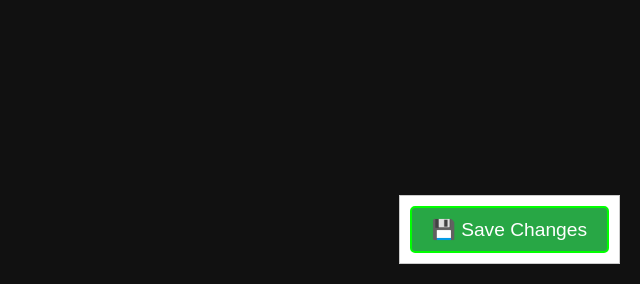
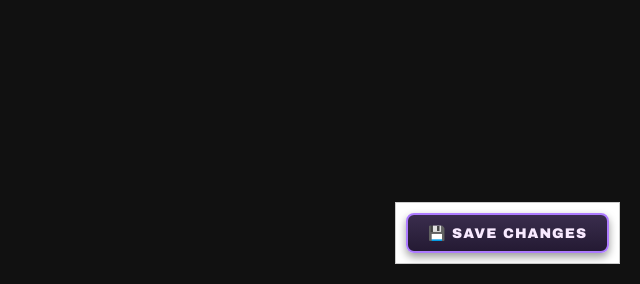
Before and after one commit to d870839/balatro, a Flask app: page /admin/jokers in a window 1280 px wide. Shown: the part 2316-2600 px from the top of the page, without its empty margins (640-1280 px from the left). Run offline with Flask 3, Linux system fonts and the light colour scheme; the visitor is signed in with stand-in values (Sample User, id 1); data comes from the database, SQL or seed files in the repository.

Commit message:
Updated button styline

```diff
--- a/static/style.css
+++ b/static/style.css
@@ -91,17 +91,30 @@ td {
 }
 
 button {
-    font-size: 1.2em;
+    background: linear-gradient(to bottom, #3a2d4d, #241a33);
+    color: #f8e9ff;
+    font-family: 'Arial Black', sans-serif;
+    font-size: 14px;
     padding: 10px 20px;
-    background-color: #28a745;
-    border: 2px solid #0f0;
-    color: white;
+    border: 2px solid #ad7bff;
+    border-radius: 8px;
     cursor: pointer;
-    border-radius: 5px;
+    box-shadow: 0 4px 8px rgba(0, 0, 0, 0.4);
+    transition: all 0.2s ease-in-out;
+    text-transform: uppercase;
+    letter-spacing: 1px;
 }
 
 button:hover {
-    background-color: #218838;
+    background: linear-gradient(to bottom, #4c3870, #2e2143);
+    color: #ffffff;
+    transform: scale(1.05);
+    box-shadow: 0 0 12px #ad7bff;
+}
+
+button:active {
+    transform: scale(0.97);
+    box-shadow: 0 0 4px #ad7bff;
 }
 
 .add-btn {
```
